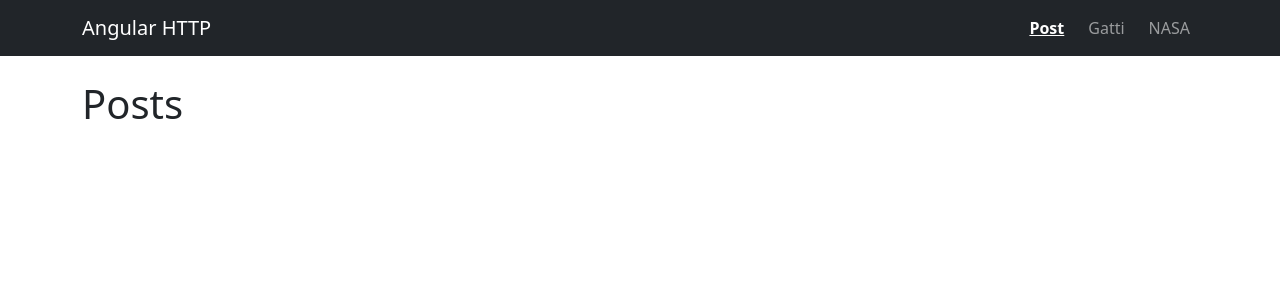
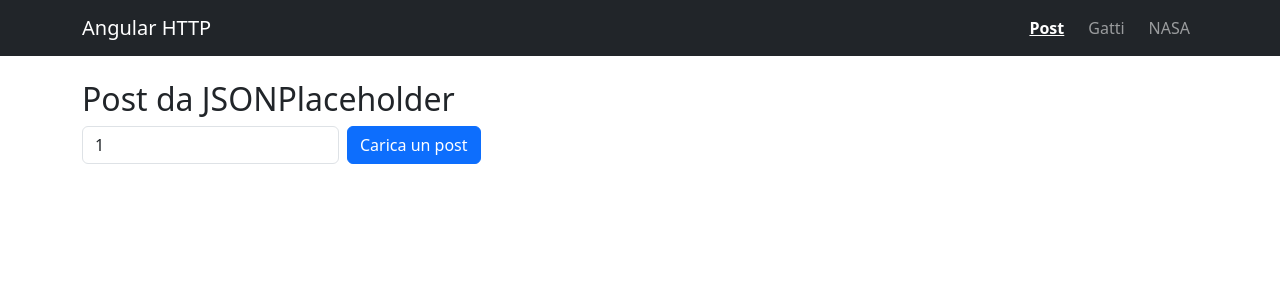
Before and after one commit to villanuevaprince-lab/HTTPS-API-REST, an Angular app in the folder laboratorio-03-16-angular-http/: page /posts in a window 1280 px wide. Shown: the top 300 px of the page. Built offline with nearby package versions, Linux system fonts and the light colour scheme.

Commit message:
Passo 3: un post con il pipe json

```diff
--- /dev/null
+++ b/laboratorio-03-16-angular-http/src/app/posts/posts.css
@@ -0,0 +1 @@
+pre { white-space: pre-wrap; }
--- /dev/null
+++ b/laboratorio-03-16-angular-http/src/app/posts/posts.html
@@ -0,0 +1,15 @@
+<h1 class="h2">Post da JSONPlaceholder</h1>
+<div class="row g-2 mb-3 align-items-center">
+  <div class="col-auto">
+    <input #numero type="number" class="form-control" value="1" min="1" aria-label="Numero del post">
+  </div>
+  <div class="col-auto"><button type="button" class="btn btn-primary" [disabled]="loading()" (click)="caricaUno(numero.value)">Carica un post</button></div>
+</div>
+
+@if (loading()) { <div class="spinner-border text-primary mb-3" role="status" aria-label="Caricamento"></div> }
+@if (errore(); as messaggio) { <div class="alert alert-danger" role="alert">{{ messaggio }}</div> }
+
+@if (post(); as p) {
+  <h2 class="h5">Ultima risposta ricevuta (post n. {{ p.id }})</h2>
+  <pre class="bg-body-tertiary p-3 rounded">{{ p | json }}</pre>
+}
--- a/laboratorio-03-16-angular-http/src/app/posts/posts.ts
+++ b/laboratorio-03-16-angular-http/src/app/posts/posts.ts
@@ -1,3 +1,47 @@
-import { Component } from '@angular/core';
-@Component({ selector: 'app-posts', template: '<h1>Posts</h1>' })
-export class Posts {}
+import { JsonPipe } from '@angular/common';
+import { HttpErrorResponse } from '@angular/common/http';
+import { Component, inject, signal } from '@angular/core';
+import { Post } from '../modelli/post';
+import { PostService } from '../services/post-service';
+
+@Component({
+  selector: 'app-posts',
+  imports: [JsonPipe],
+  templateUrl: './posts.html',
+  styleUrl: './posts.css',
+})
+export class Posts {
+  private readonly postService = inject(PostService);
+
+  readonly post = signal<Post | null>(null);
+  readonly posts = signal<Post[]>([]);
+  readonly loading = signal(false);
+  readonly errore = signal<string | null>(null);
+
+  caricaUno(numero: string): void {
+    const id = Number(numero);
+    if (!Number.isInteger(id) || id < 1) {
+      this.errore.set('Inserisci un numero di post valido (almeno 1).');
+      return;
+    }
+    this.post.set(null);
+    this.inizia();
+    this.postService.getPost(id).subscribe({
+      next: (dato) => {
+        this.post.set(dato);
+        this.loading.set(false);
+      },
+      error: (err: HttpErrorResponse) => this.gestisciErrore(err),
+    });
+  }
+
+  private inizia(): void {
+    this.loading.set(true);
+    this.errore.set(null);
+  }
+
+  private gestisciErrore(err: HttpErrorResponse): void {
+    this.errore.set(`Errore ${err.status}: ${err.message}`);
+    this.loading.set(false);
+  }
+}
```
